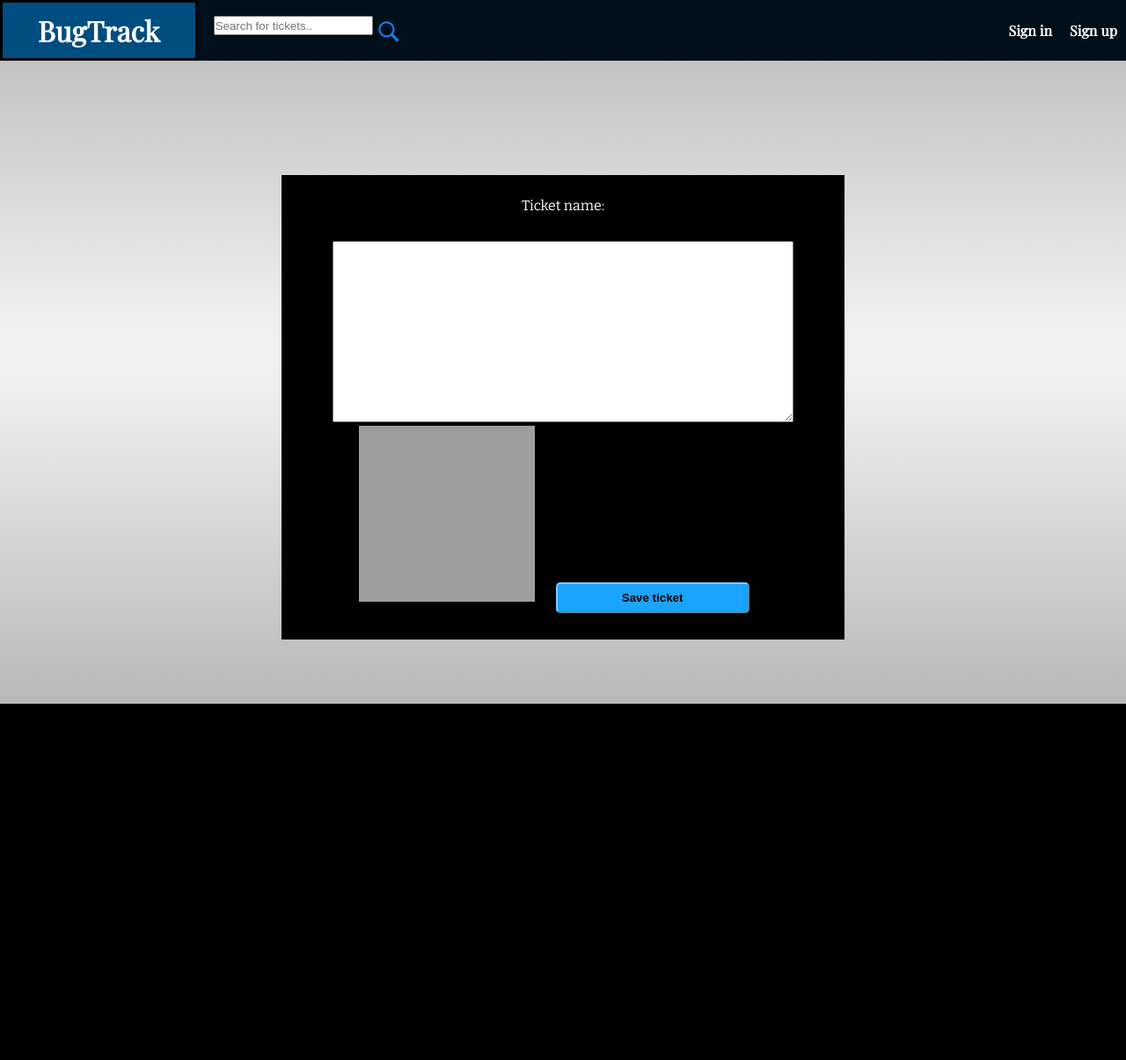
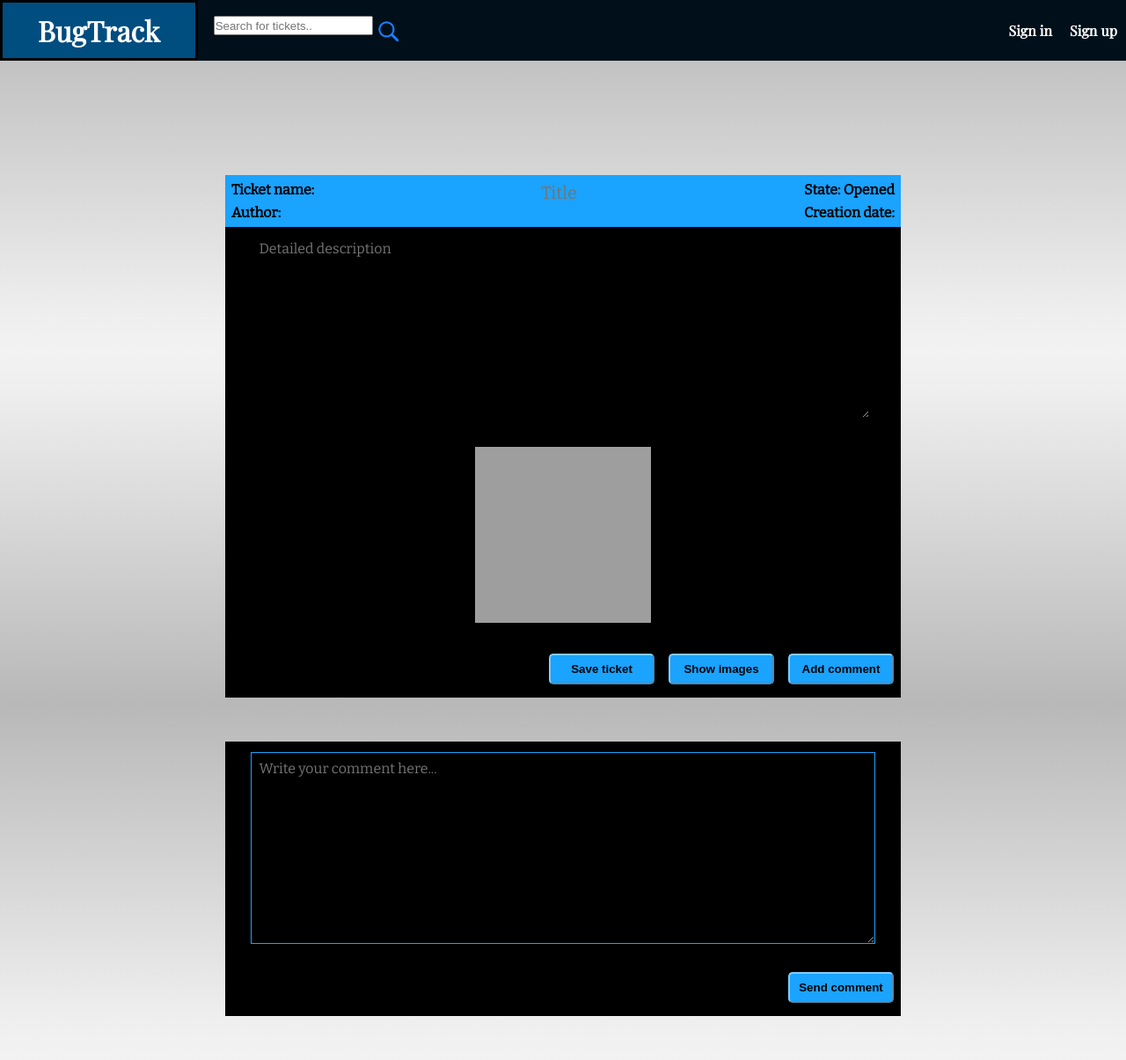
Before and after one commit to yungbender/IIS-VUT-FIT, a Flask app: template templates/ticket.html in a window 1280 px wide. Shown: the whole page at 88% size. Before the commit the page ends 800 px from the top, so only its background shows below. Run offline with Flask 2, Linux system fonts and the light colour scheme; the template is opened without the code that fills it: values that come from a table or form of the project are taken from there, others are empty; parts of the project's set-up code (start-up, migrations or seed data) failed here and were passed over; grey boxes are pictures that could not be loaded.

Commit message:
Adding frontend for ticket

```diff
--- /dev/null
+++ b/templates/static/show_images.js
@@ -0,0 +1,12 @@
+function show_images()
+{
+	var image = document.getElementById("ticket-image");
+	if (image.style.display === "none")
+	{
+		image.style.display = "initial";
+	}
+	else
+	{
+		image.style.display = "none";
+	}
+}
--- a/templates/static/ticket.css
+++ b/templates/static/ticket.css
@@ -0,0 +1,143 @@
+#ticket-form-wrapper {
+	margin: 0px auto;
+	height: auto;
+    width: 60%;
+    min-width: 450px;
+	font-family: 'Bitter', serif;
+    color: white;
+	background-color: black;
+}
+
+#ticket-form {
+	margin: 130px auto 0px auto;
+	min-width: 420px;
+    min-height: 250px;
+}
+
+#ticket-header {
+    padding: 7px;
+    background-color: #1aa3ff;
+    color: black;
+    font-weight: bold;
+}
+
+#ticket-header-left {
+    float: left;
+    padding: 0px 7px 0px 0px;
+}
+
+#ticket-header-right {
+    float: right;
+    padding: 0px 0px 0px 7px;
+}
+
+#ticket-name {
+    background-color: inherit;
+    border-style: none;
+    font-family: inherit;
+    font-size: inherit;
+    color: inherit;
+    font-size: 20px;
+    text-align: center;
+    align-content: center;
+}
+
+#ticket-name:focus {
+    background-color: #E1E1E1;
+    border-style: none;
+    color: black;
+}
+
+#ticket-description {
+    margin: 1vmax;
+    width: 90%;
+    min-width: 80px;
+    height: 200px;
+    min-height: 80px;
+    background-color: black;
+    resize: vertical;
+    font-family: inherit;
+    font-size: inherit;
+    color: inherit;
+    border-style: none;
+}
+
+#ticket-description:focus {
+    background-color: #E1E1E1;
+    color: black;
+}
+
+#ticket-butt {
+    background-color: #1aa3ff;
+    font-weight: bold;
+    width: 120px;
+    height: 35px;
+    border-color: #80ccff;
+    border-radius: 5px;
+    color: black;
+    font-weight: bold;
+    margin: 15px 8px;
+    cursor: pointer;
+    float: right;
+}
+
+#ticket-image {
+    width: 200px;
+    height: 200px;
+}
+
+#new-comment-wrapper {
+	margin: 0px auto;
+	height: auto;
+    width: 60%;
+    min-width: 450px;
+	font-family: 'Bitter', serif;
+    color: white;
+	background-color: black;
+}
+
+#new-comment {
+	margin: 50px auto 50px auto;
+	min-width: 420px;
+    min-height: 250px;
+}
+
+#new-comment-content {
+    margin: 1vmax;
+    width: 90%;
+    min-width: 80px;
+    height: 200px;
+    min-height: 80px;
+    background-color: black;
+    resize: vertical;
+    font-family: inherit;
+    font-size: inherit;
+    color: inherit;
+    border-style: solid;
+    border-width: 1px;
+    border-color: #1aa3ff;
+    padding: 8px;
+}
+
+#comment-wrapper {
+	margin: 0px auto;
+	height: auto;
+    width: 60%;
+    min-width: 450px;
+	font-family: 'Bitter', serif;
+    color: white;
+	background-color: black;
+}
+
+#comment {
+	margin: 130px auto 50px auto;
+	min-width: 420px;
+    min-height: 250px;
+}
+
+#comment-header {
+    padding: 7px;
+    background-color: #1aa3ff;
+    color: black;
+    font-weight: bold;
+}
--- a/templates/ticket.html
+++ b/templates/ticket.html
@@ -3,27 +3,54 @@
 <html>
   <head>
     {% block head %}
-    <link rel="stylesheet" href="/static/create_ticket.css">
+    <link rel="stylesheet" href="/static/ticket.css">
+    <script type="text/javascript" src="/static/show_images.js"></script>
     {{ super() }}
     {% endblock %}
   </head>
   <body>
     {% block content %}
     {{ super() }}
-    </div>
     <div id="ticket-form-wrapper">
-      <form id="ticket-form" method="POST" enctype="multipart/form-data">
+      <form id="ticket-form" method="POST">
         <div id="ticket-header">
-          <span id="ticket-name-label"> Ticket name:</span>
-          <p id="ticket-name">{{ ticket.name }}</p>
+          <div id="ticket-header-first-row">
+            <span id="ticket-header-left">Ticket name:</span>
+            {{ ticketForm.csrf_token }}
+            {{ ticketForm.title(id = "ticket-name")}}
+            {% if ticket.closed %}
+              <span id="ticket-header-right">State: Closed</span>
+            {% else %}
+              <span id="ticket-header-right">State: Opened</span>
+            {% endif %}
+            <div style="clear: both; user-select: auto; border-width: 0px;"></div>
+          </div>
+          <div id="ticket-header-second-row">
+            <span id="ticket-header-left">Author:</span>
+            <span id="ticket-header-left">{{ ticket.author_id.clientname }}</span>
+            <span id="ticket-header-right">{{ ticket.creation_date }}</span>
+            <span id="ticket-header-right">Creation date:</span>
+            <div style="clear: both; user-select: auto; border-width: 0px;"></div>
+          </div>
         </div>
-        <textarea id="ticket-description">{{ ticket.description }}</textarea>
+
+        {{ ticketForm.description(id = "ticket-description")}}
         {% if ticket.image != None %}
-          <img src="/static/uploads/{{ ticket.image }}" width="200" height="200">
+          <p><img id="ticket-image" src="/static/uploads/{{ ticket.image }}"><p></p>
         {% endif %}
-        <input id="ticket-submit" type="submit" value="Save ticket">
+        <input id="ticket-butt" type="button" value="Add comment">
+        <input id="ticket-butt" type="button" value="Show images" onclick="show_images()">
+        <input id="ticket-butt" type="submit" value="Save ticket">
+        <div style="clear: both; user-select: auto; border-width: 0px;"></div>
       </form>
     </div>
+    <div id="new-comment-wrapper">
+        <form id="new-comment" method="POST">
+          <textarea id="new-comment-content" placeholder="Write your comment here..."></textarea>
+          <input id="ticket-butt" type="submit" value="Send comment">
+          <div style="clear: both; user-select: auto; border-width: 0px;"></div>
+        </form>
+      </div>
     {% endblock %}
   </body>
 </html>
--- a/ticket.py
+++ b/ticket.py
@@ -24,7 +24,7 @@
             else:
                 ticketForm.description.data = ticket.description
                 ticketForm.title.data = ticket.name
-            return render_template("ticket.html", ticketForm=ticketForm, user=current_user)
+            return render_template("ticket.html", ticketForm=ticketForm, user=current_user, ticket=ticket)
     return abort(HTTP_NOT_FOUND)
 
 @TICKET_API.route("/tickets/<int:productId>", methods=["GET"])
```
Also changed, not shown: templates/static/tickets.css (+8 -4 lines), templates/tickets.html (+5 -5 lines), templates/static/add_comment.js (added), templates/static/closed.png (added), templates/static/opened.png (added).
